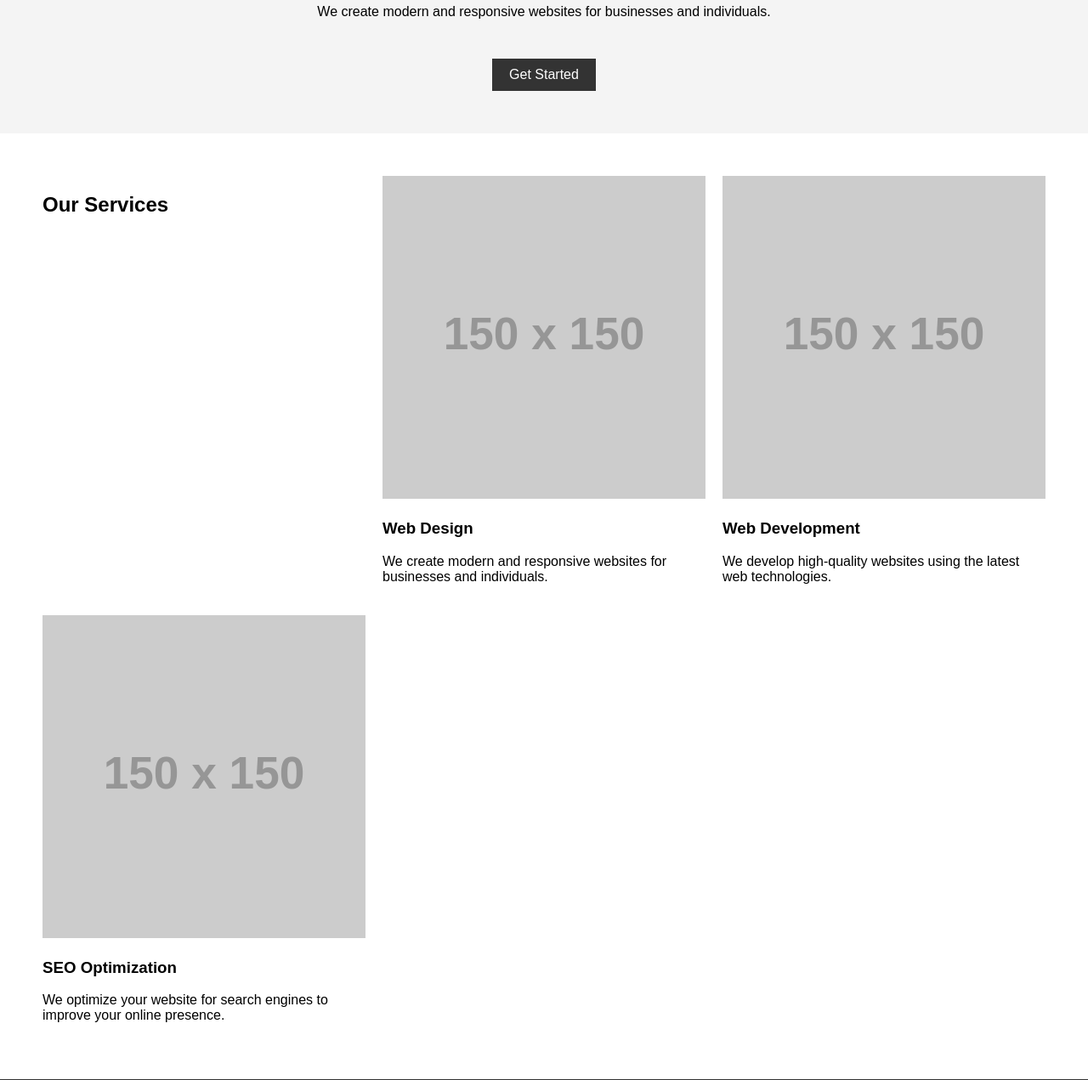
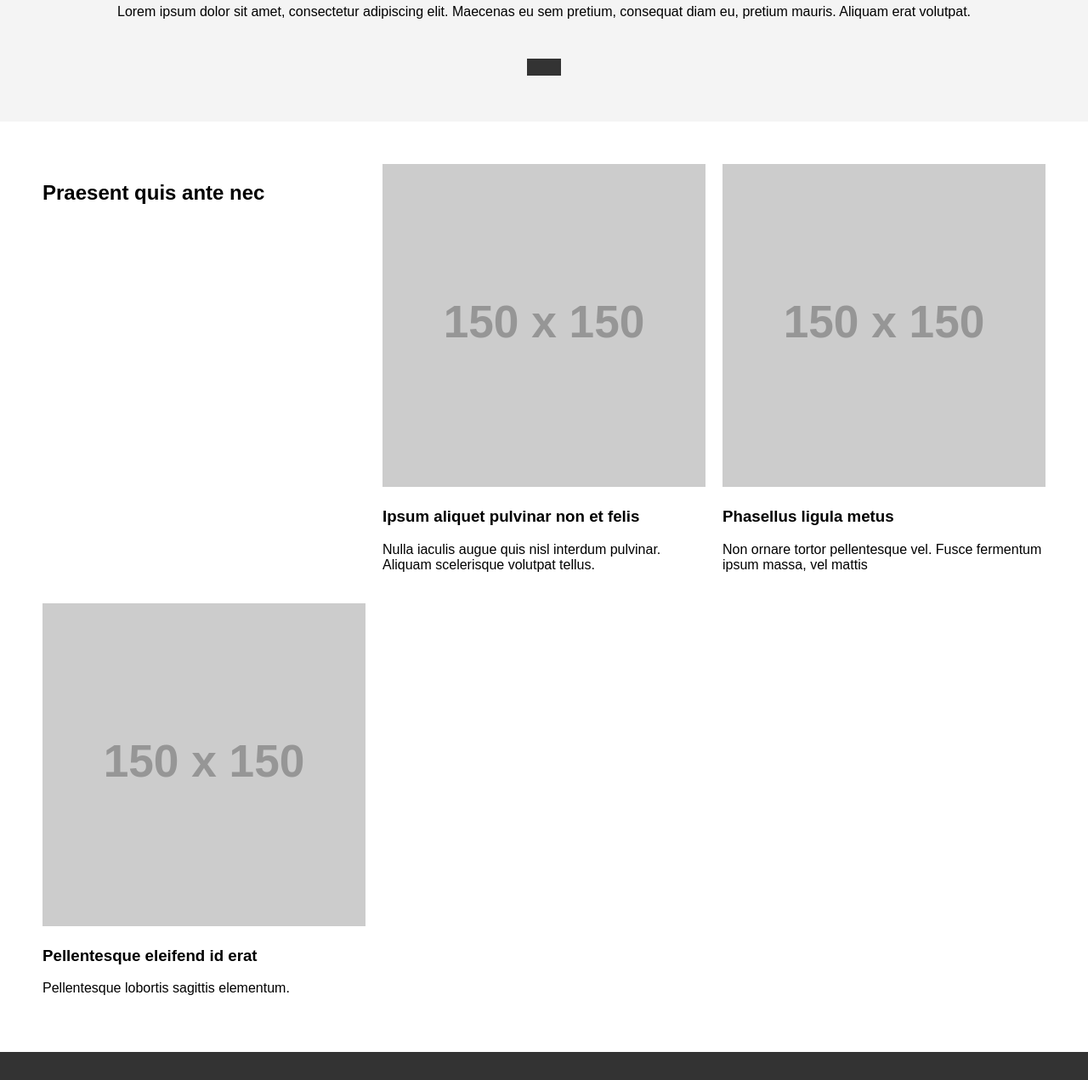
Before and after one commit to secredasho/lorem-typical, a plain HTML site: page index.html in a window 1280 px wide. Shown: the part 171-1442 px from the top of the page at 85% size. Drawn offline with Linux system fonts and the light colour scheme; placeholder pictures from the web are drawn by us.

Commit message:
Update index.html

```diff
--- a/index.html
+++ b/index.html
@@ -19,26 +19,26 @@
     </header>
     <main>
         <section class="hero">
-            <h1>Typical Design</h1>
-            <p>We create modern and responsive websites for businesses and individuals.</p>
-            <a href="#" class="cta">Get Started</a>
+            <h1>Lorem Ipsum</h1>
+            <p>Lorem ipsum dolor sit amet, consectetur adipiscing elit. Maecenas eu sem pretium, consequat diam eu, pretium mauris. Aliquam erat volutpat. </p>
+            <a href="#" class="cta"></a>
         </section>
         <section class="services">
-            <h2>Our Services</h2>
+            <h2>Praesent quis ante nec</h2>
             <div class="service">
                 <img src="https://via.placeholder.com/150" alt="Web Design">
-                <h3>Web Design</h3>
-                <p>We create modern and responsive websites for businesses and individuals.</p>
+                <h3>Ipsum aliquet pulvinar non et felis</h3>
+                <p>Nulla iaculis augue quis nisl interdum pulvinar. Aliquam scelerisque volutpat tellus.</p>
             </div>
             <div class="service">
                 <img src="https://via.placeholder.com/150" alt="Web Development">
-                <h3>Web Development</h3>
-                <p>We develop high-quality websites using the latest web technologies.</p>
+                <h3> Phasellus ligula metus</h3>
+                <p>Non ornare tortor pellentesque vel. Fusce fermentum ipsum massa, vel mattis</p>
             </div>
             <div class="service">
                 <img src="https://via.placeholder.com/150" alt="SEO Optimization">
-                <h3>SEO Optimization</h3>
-                <p>We optimize your website for search engines to improve your online presence.</p>
+                <h3>Pellentesque eleifend id erat</h3>
+                <p>Pellentesque lobortis sagittis elementum.</p>
             </div>
         </section>
     </main>
```
